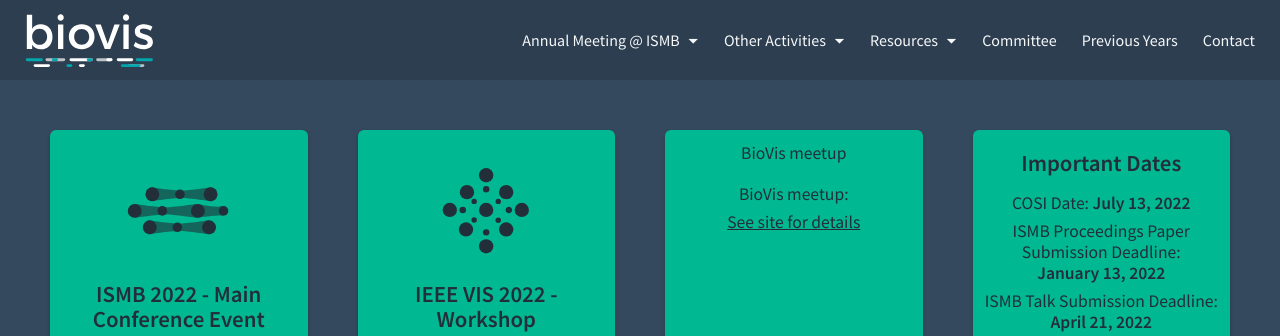
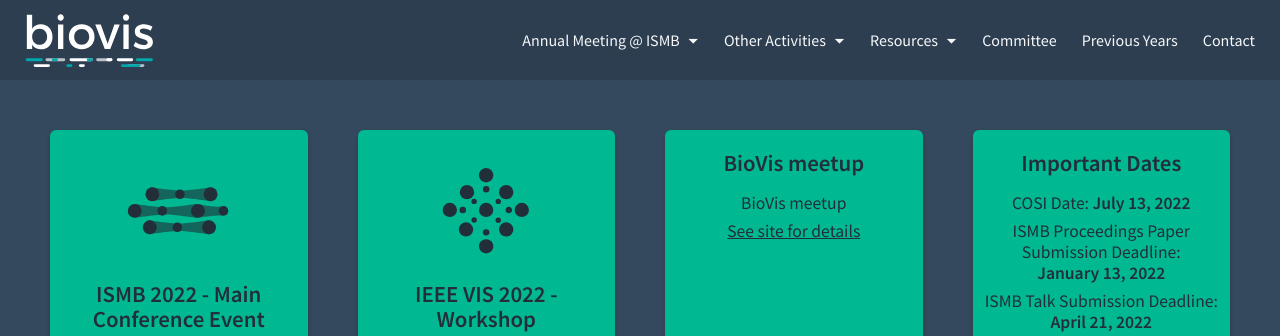
Before and after one commit to foreveremain/2024, a Jekyll site: the page built from index.html, in a window 1280 px wide. Shown: the top 336 px of the page. Built offline with Jekyll 4.4.1, drawn with Linux system fonts in a browser that asks for light colours.

Commit message:
Update index.html

```diff
--- a/index.html
+++ b/index.html
@@ -18,14 +18,15 @@
             <div class="event-date"><time>{{ site.IEEEconferencedate }}</time></div>
         </div>
     </a>
-        <div class="event-box">
+    <div class="event-box">
+        <div class="event-details">
             <div class="event-name">BioVis meetup</div>
             <ul class="event-date">
-                <li>BioVis meetup: </li>
+                <li>BioVis meetup</li>
                 <li><a href="{https://helenajambor.github.io/BioVis-meetup/}">See site for details</a></li>
             </ul>
         </div>
-    </a>
+    </div>
     <div class="event-box">
         <div class="event-details">
             <div class="event-name">Important Dates</div>
```
